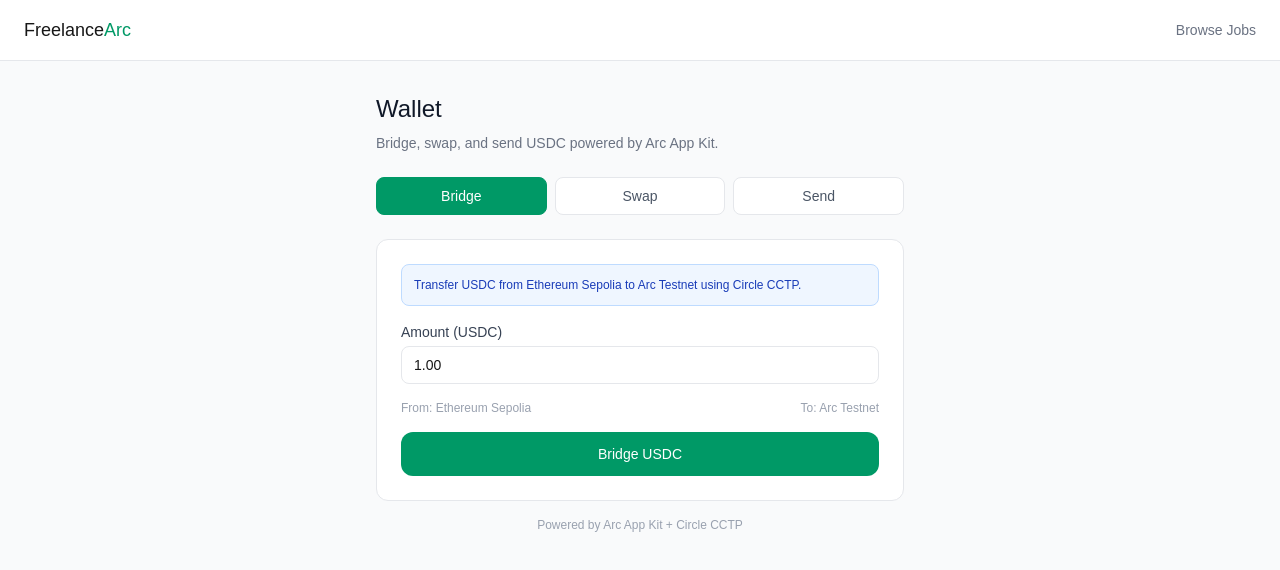
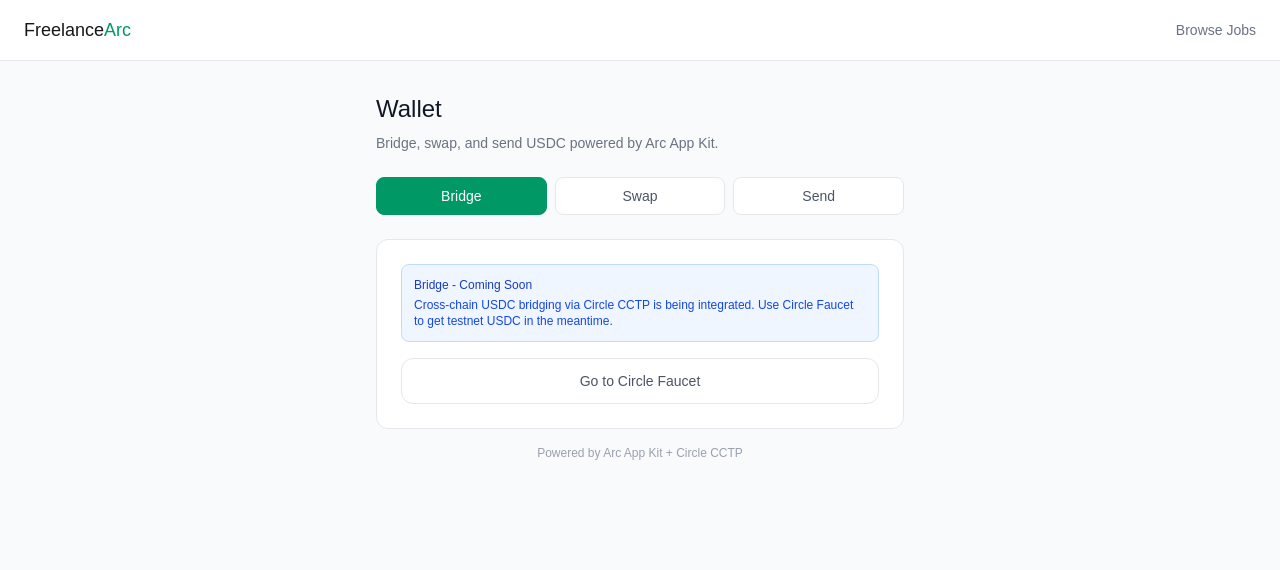
Before and after one commit to bayrakdarerdem/freelance-arc, a Next.js app: page /wallet in a window 1280 px wide. Both pictures are taken after a click on the button "Bridge". Shown: the top 570 px of the page. Built offline with nearby package versions, Linux system fonts and the light colour scheme.

Commit message:
Add Wallet and Faucet pages

```diff
--- a/app/api/wallet/bridge/route.ts
+++ b/app/api/wallet/bridge/route.ts
@@ -16,15 +16,13 @@ export async function POST(req: NextRequest) {
     const result = await kit.bridge({
       from: {
         adapter,
-        chain: "Ethereum_Sepolia",
+        chain: "Arc_Testnet",
         address: process.env.CLIENT_WALLET_ADDRESS as `0x${string}`,
-        rpcUrl: "https://ethereum-sepolia-rpc.publicnode.com",
       },
       to: {
         adapter,
-        chain: "Arc_Testnet",
+        chain: "Base_Sepolia",
         address: process.env.CLIENT_WALLET_ADDRESS as `0x${string}`,
-        rpcUrl: "https://rpc.arc.dev",
       },
       amount: amount || "1.00",
     });
--- a/app/wallet/page.tsx
+++ b/app/wallet/page.tsx
@@ -1,56 +1,36 @@
 "use client";
 
 import { useState } from "react";
-import { createWalletClient, createPublicClient, http } from "viem";
-import { privateKeyToAccount } from "viem/accounts";
-import { AppKit } from "@circle-fin/app-kit";
-import { ViemV2Adapter } from "@circle-fin/adapter-viem-v2";
-
-const arcTestnet = {
-  id: 923018,
-  name: "Arc Testnet",
-  nativeCurrency: { name: "USDC", symbol: "USDC", decimals: 18 },
-  rpcUrls: { default: { http: ["https://rpc.arc.dev"] } },
-};
 
 export default function WalletPage() {
-  const [activeTab, setActiveTab] = useState<"bridge" | "swap" | "send">("bridge");
+  const [activeTab, setActiveTab] = useState("send" as "bridge" | "swap" | "send");
   const [loading, setLoading] = useState(false);
-  const [result, setResult] = useState<string | null>(null);
-  const [error, setError] = useState<string | null>(null);
-
-  const [bridgeAmount, setBridgeAmount] = useState("1.00");
-  const [swapAmount, setSwapAmount] = useState("1.00");
-  const [swapDirection, setSwapDirection] = useState<"USDC_TO_EURC" | "EURC_TO_USDC">("USDC_TO_EURC");
-  const [sendAmount, setSendAmount] = useState("1.00");
+  const [result, setResult] = useState(null as any);
+  const [sendAmount, setSendAmount] = useState("1");
   const [sendTo, setSendTo] = useState("");
 
-  async function handleAction() {
+  async function handleSend() {
+    if (!sendTo.startsWith("0x")) {
+      setResult({ success: false, error: "Invalid recipient address" });
+      return;
+    }
     setLoading(true);
     setResult(null);
-    setError(null);
-
     try {
-      const res = await fetch("/api/wallet/" + activeTab, {
+      const res = await fetch("/api/wallet/send", {
         method: "POST",
         headers: { "Content-Type": "application/json" },
-        body: JSON.stringify({
-          amount: activeTab === "bridge" ? bridgeAmount : activeTab === "swap" ? swapAmount : sendAmount,
-          direction: swapDirection,
-          to: sendTo,
-        }),
+        body: JSON.stringify({ amount: sendAmount, to: sendTo }),
       });
       const data = await res.json();
-      if (data.success) {
-        setResult(data.txHash || data.message || "Success!");
-      } else {
-        setError(data.error);
-      }
+      setResult(data);
     } catch (err: any) {
-      setError(err.message);
+      setResult({ success: false, error: err.message });
     }
     setLoading(false);
   }
+
+  const explorerUrl = result?.txHash ? "https://testnet.arcscan.app/tx/" + result.txHash : null;
 
   return (
     <main className="min-h-screen bg-gray-50">
@@ -67,8 +47,8 @@ export default function WalletPage() {
           {(["bridge", "swap", "send"] as const).map(tab => (
             <button
               key={tab}
-              onClick={() => { setActiveTab(tab); setResult(null); setError(null); }}
-              className={"flex-1 py-2 rounded-lg text-sm font-medium border transition-colors " + (activeTab === tab ? "bg-emerald-600 text-white border-emerald-600" : "bg-white text-gray-600 border-gray-200 hover:border-gray-300")}
+              onClick={() => { setActiveTab(tab); setResult(null); }}
+              className={"flex-1 py-2 rounded-lg text-sm font-medium border transition-colors " + (activeTab === tab ? "bg-emerald-600 text-white border-emerald-600" : "bg-white text-gray-600 border-gray-200")}
             >
               {tab.charAt(0).toUpperCase() + tab.slice(1)}
             </button>
@@ -76,81 +56,82 @@ export default function WalletPage() {
         </div>
 
         <div className="bg-white border border-gray-200 rounded-xl p-6 space-y-4">
+
           {activeTab === "bridge" && (
-            <>
-              <div className="bg-blue-50 border border-blue-200 rounded-lg p-3">
-                <p className="text-xs text-blue-800">Transfer USDC from Ethereum Sepolia to Arc Testnet using Circle CCTP.</p>
+            <div>
+              <div className="bg-blue-50 border border-blue-200 rounded-lg p-3 mb-4">
+                <p className="text-xs text-blue-800 font-medium">Bridge - Coming Soon</p>
+                <p className="text-xs text-blue-700 mt-1">Cross-chain USDC bridging via Circle CCTP is being integrated. Use Circle Faucet to get testnet USDC in the meantime.</p>
               </div>
-              <div>
-                <label className="block text-sm font-medium text-gray-700 mb-1">Amount (USDC)</label>
-                <input type="number" value={bridgeAmount} onChange={e => setBridgeAmount(e.target.value)} className="w-full border border-gray-200 rounded-lg px-3 py-2 text-sm focus:outline-none focus:ring-2 focus:ring-emerald-500" />
+              <a href="https://faucet.circle.com" target="_blank" className="w-full border border-gray-200 text-gray-600 py-3 rounded-xl text-sm font-medium text-center block hover:bg-gray-50">
+                Go to Circle Faucet
+              </a>
             </div>
-              <div className="flex justify-between text-xs text-gray-400">
-                <span>From: Ethereum Sepolia</span>
-                <span>To: Arc Testnet</span>
-              </div>
-            </>
           )}
 
           {activeTab === "swap" && (
-            <>
-              <div className="bg-purple-50 border border-purple-200 rounded-lg p-3">
-                <p className="text-xs text-purple-800">Exchange USDC for EURC (or vice versa) on Arc Testnet.</p>
+            <div>
+              <div className="bg-purple-50 border border-purple-200 rounded-lg p-3 mb-4">
+                <p className="text-xs text-purple-800 font-medium">Swap - Coming Soon</p>
+                <p className="text-xs text-purple-700 mt-1">USDC and EURC swaps via Arc App Kit are available on mainnet. Testnet support coming soon.</p>
               </div>
-              <div>
-                <label className="block text-sm font-medium text-gray-700 mb-1">Direction</label>
-                <select value={swapDirection} onChange={e => setSwapDirection(e.target.value as any)} className="w-full border border-gray-200 rounded-lg px-3 py-2 text-sm focus:outline-none focus:ring-2 focus:ring-emerald-500">
-                  <option value="USDC_TO_EURC">USDC → EURC</option>
-                  <option value="EURC_TO_USDC">EURC → USDC</option>
-                </select>
+              <div className="bg-gray-50 border border-gray-200 rounded-lg p-3">
+                <p className="text-xs text-gray-600 font-medium">Available on mainnet:</p>
+                <div className="mt-2 space-y-1">
+                  <p className="text-xs text-gray-500">USDC to EURC</p>
+                  <p className="text-xs text-gray-500">EURC to USDC</p>
                 </div>
-              <div>
-                <label className="block text-sm font-medium text-gray-700 mb-1">Amount</label>
-                <input type="number" value={swapAmount} onChange={e => setSwapAmount(e.target.value)} className="w-full border border-gray-200 rounded-lg px-3 py-2 text-sm focus:outline-none focus:ring-2 focus:ring-emerald-500" />
               </div>
-            </>
+            </div>
           )}
 
           {activeTab === "send" && (
-            <>
-              <div className="bg-amber-50 border border-amber-200 rounded-lg p-3">
-                <p className="text-xs text-amber-800">Send USDC to any wallet address on Arc Testnet.</p>
+            <div>
+              <div className="bg-emerald-50 border border-emerald-200 rounded-lg p-3 mb-4">
+                <p className="text-xs text-emerald-800">Send USDC to any wallet address on Arc Testnet.</p>
               </div>
-              <div>
+              <div className="mb-4">
                 <label className="block text-sm font-medium text-gray-700 mb-1">Recipient Address</label>
-                <input type="text" placeholder="0x..." value={sendTo} onChange={e => setSendTo(e.target.value)} className="w-full border border-gray-200 rounded-lg px-3 py-2 text-sm focus:outline-none focus:ring-2 focus:ring-emerald-500" />
+                <input
+                  type="text"
+                  placeholder="0x..."
+                  value={sendTo}
+                  onChange={e => setSendTo(e.target.value)}
+                  className="w-full border border-gray-200 rounded-lg px-3 py-2 text-sm focus:outline-none focus:ring-2 focus:ring-emerald-500"
+                />
               </div>
-              <div>
+              <div className="mb-4">
                 <label className="block text-sm font-medium text-gray-700 mb-1">Amount (USDC)</label>
-                <input type="number" value={sendAmount} onChange={e => setSendAmount(e.target.value)} className="w-full border border-gray-200 rounded-lg px-3 py-2 text-sm focus:outline-none focus:ring-2 focus:ring-emerald-500" />
+                <input
+                  type="number"
+                  value={sendAmount}
+                  onChange={e => setSendAmount(e.target.value)}
+                  className="w-full border border-gray-200 rounded-lg px-3 py-2 text-sm focus:outline-none focus:ring-2 focus:ring-emerald-500"
+                />
               </div>
-            </>
-          )}
 
-          {result && (
-            <div className="bg-emerald-50 border border-emerald-200 rounded-lg p-3">
-              <p className="text-xs text-emerald-800 font-medium">Success!</p>
-              {result.startsWith("0x") ? (
-                <a href={"https://testnet.arcscan.app/tx/" + result} target="_blank" className="text-xs text-emerald-600 hover:underline">View on Arc Explorer</a>
-              ) : (
-                <p className="text-xs text-emerald-700">{result}</p>
-              )}
+              {result?.success && explorerUrl && (
+                <div className="bg-emerald-50 border border-emerald-200 rounded-lg p-3 mb-4">
+                  <p className="text-xs text-emerald-800 font-medium">USDC sent successfully!</p>
+                  <a href={explorerUrl} target="_blank" className="text-xs text-emerald-600 hover:underline">View on Arc Explorer</a>
                 </div>
               )}
 
-          {error && (
-            <div className="bg-red-50 border border-red-200 rounded-lg p-3">
-              <p className="text-xs text-red-800">{error}</p>
+              {result && !result.success && (
+                <div className="bg-red-50 border border-red-200 rounded-lg p-3 mb-4">
+                  <p className="text-xs text-red-800">{result.error}</p>
                 </div>
               )}
 
               <button
-            onClick={handleAction}
-            disabled={loading}
+                onClick={handleSend}
+                disabled={loading || !sendTo}
                 className="w-full bg-emerald-600 text-white py-3 rounded-xl text-sm font-medium disabled:opacity-50"
               >
-            {loading ? "Processing..." : activeTab === "bridge" ? "Bridge USDC" : activeTab === "swap" ? "Swap Tokens" : "Send USDC"}
+                {loading ? "Sending..." : "Send USDC"}
               </button>
+            </div>
+          )}
         </div>
 
         <div className="mt-4 text-center text-xs text-gray-400">
```
Lines whose indentation alone changed are shown as unchanged.
